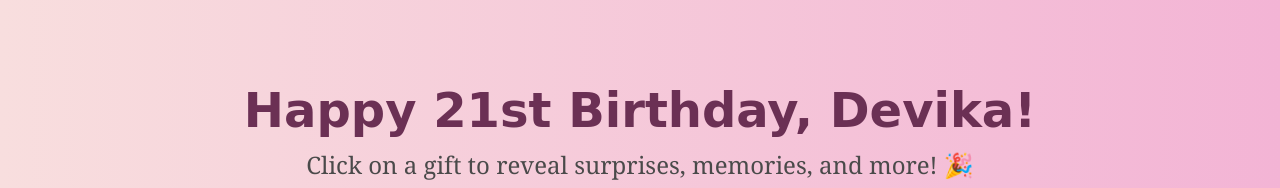
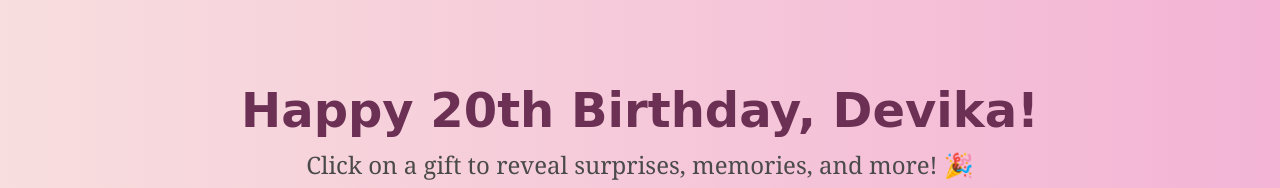
Before and after one commit to sam22ridhi/devika, a plain HTML site: page index.html in a window 1280 px wide. Shown: the top 188 px of the page. Drawn offline with Linux system fonts and the light colour scheme.

Commit message:
Update index.html

```diff
--- a/index.html
+++ b/index.html
@@ -80,7 +80,7 @@
 </head>
 <body>
   <div class="header">
-    <h1>Happy 21st Birthday, Devika!</h1>
+    <h1>Happy 20th Birthday, Devika!</h1>
     <p>Click on a gift to reveal surprises, memories, and more! 🎉</p>
   </div>
 
```
